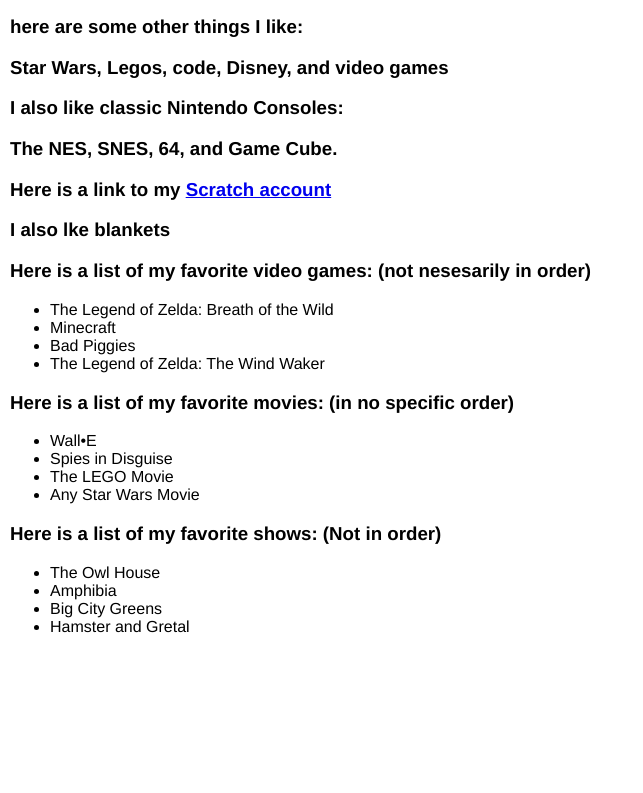
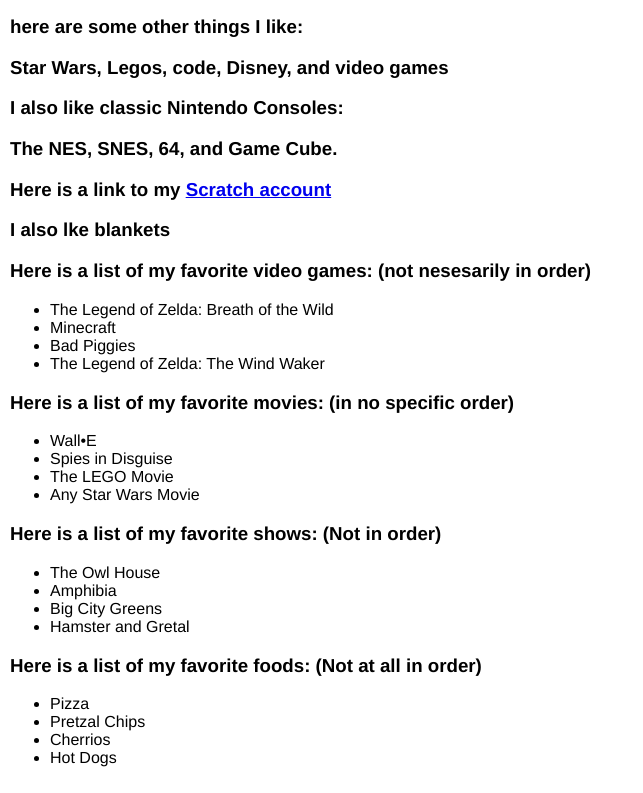
Before and after one commit to jkusa-jr/about-me, a plain HTML site: page index.html in a window 1280 px wide. Shown: the part 678-1471 px from the top of the page, without its empty margins (0-643 px from the left). Before the commit the page ends 1340 px from the top, so only its background shows below. Drawn offline with Linux system fonts and the light colour scheme.

Commit message:
add foods (#22)
Co-authored-by: jkusa-jr <jkusa.jr@Jacks-MacBook-Air.local>

```diff
--- a/index.html
+++ b/index.html
@@ -74,6 +74,14 @@
             <li>Hamster and Gretal</li>
         </ul>
 
+        <h3>Here is a list of my favorite foods: (Not at all in order)</h3>
+        <ul>
+            <li>Pizza</li>
+            <li>Pretzal Chips</li>
+            <li>Cherrios</li>
+            <li>Hot Dogs</li>
+        </ul>
+
     </main>
 </body>
 
```
